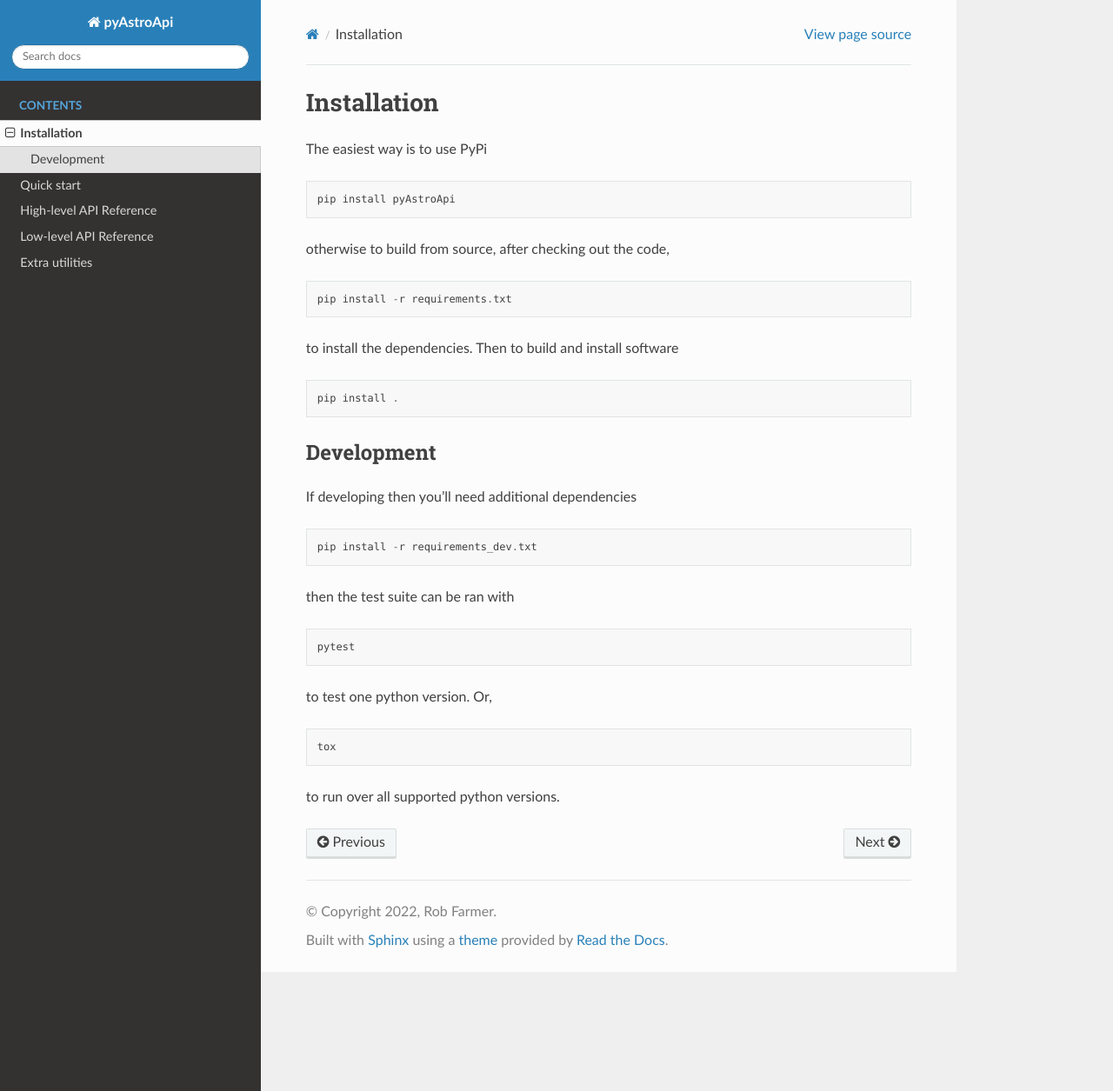
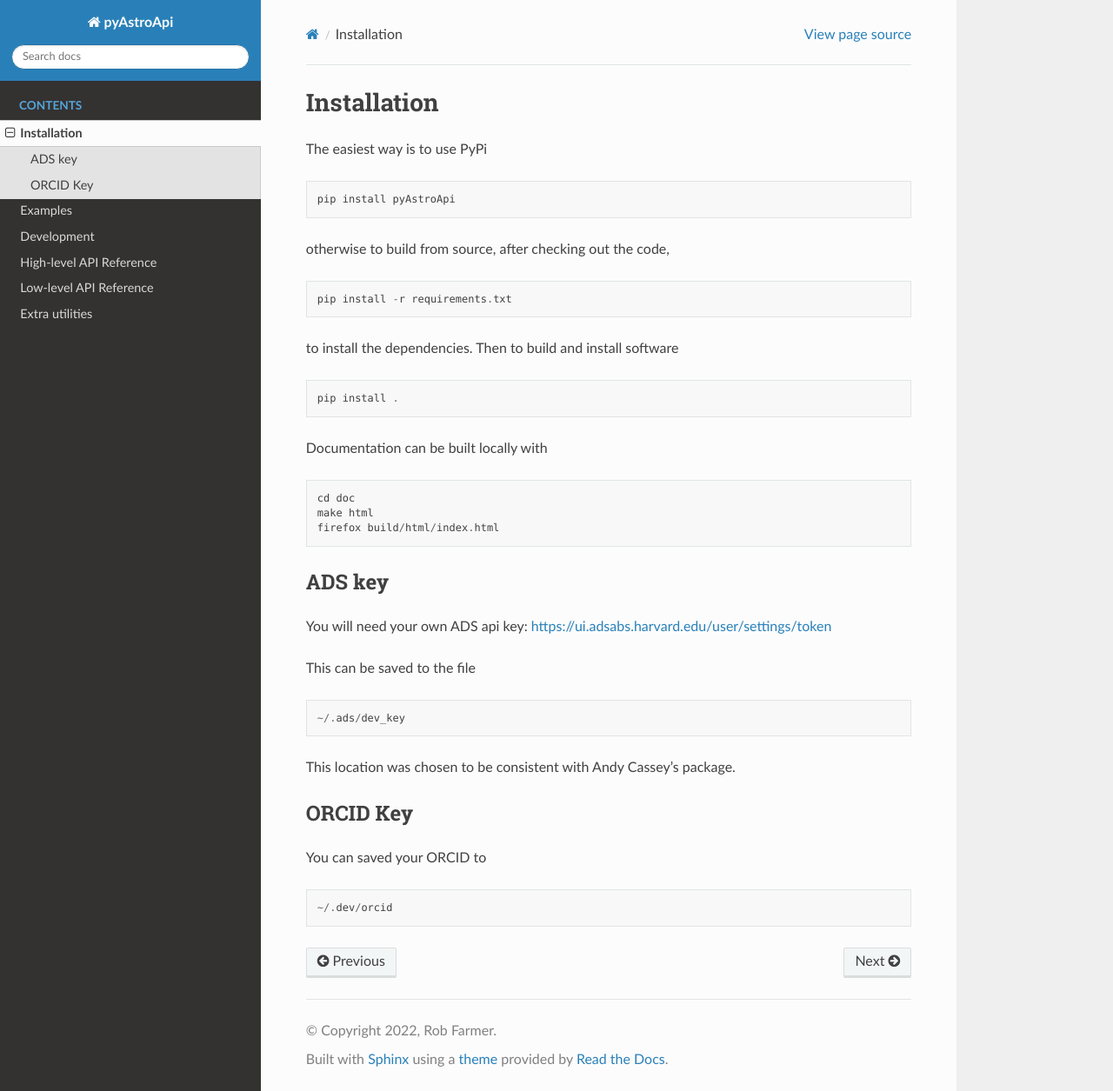
Before and after one commit to rjfarmer/pyAstroApi, a Sphinx documentation site: the page built from doc/source/installation.rst, in a window 1280 px wide and 1255 px high. Shown: the whole window at 87% size. Built offline with Sphinx 7.4.7 and the Read the Docs theme 2.0.0, drawn with Linux system fonts in a browser that asks for light colours.

Commit message:
Documentation update

```diff
--- a/doc/source/index.rst
+++ b/doc/source/index.rst
@@ -15,7 +15,8 @@ Welcome to pyAstroApi's documentation!
    :caption: Contents
 
    installation
-   quickstart
+   examples
+   development
    highlevelref
    lowlevelref
    extrasref
--- a/doc/source/installation.rst
+++ b/doc/source/installation.rst
@@ -15,21 +15,28 @@ to install the dependencies. Then to build and install software ::
 
     pip install .
 
+Documentation can be built locally with ::
 
-Development
-~~~~~~~~~~~
-
-If developing then you'll need additional dependencies ::
-
-    pip install -r requirements_dev.txt
+    cd doc
+    make html
+    firefox build/html/index.html
 
 
-then the test suite can be ran with ::
+ADS key
+~~~~~~~
 
-    pytest
+You will need your own ADS api key: https://ui.adsabs.harvard.edu/user/settings/token
 
-to test one python version. Or, ::
+This can be saved to the file ::
 
-    tox
+    ~/.ads/dev_key
 
-to run over all supported python versions.
+
+This location was chosen to be consistent with Andy Cassey's package.
+
+ORCID Key
+~~~~~~~~~
+
+You can saved your ORCID to ::
+
+    ~/.dev/orcid
--- a/doc/source/quickstart.rst
+++ /dev/null
@@ -1,2 +0,0 @@
-Quick start
-===========
--- a/requirements_dev.txt
+++ b/requirements_dev.txt
@@ -7,3 +7,4 @@ types-requests
 vcrpy
 pytest-vcr
 black==22.6.0
+sphinx
```
Also changed, not shown: doc/source/development.rst (added, +27 -0 lines), doc/source/examples.rst (added, +99 -0 lines), 3 other files.
